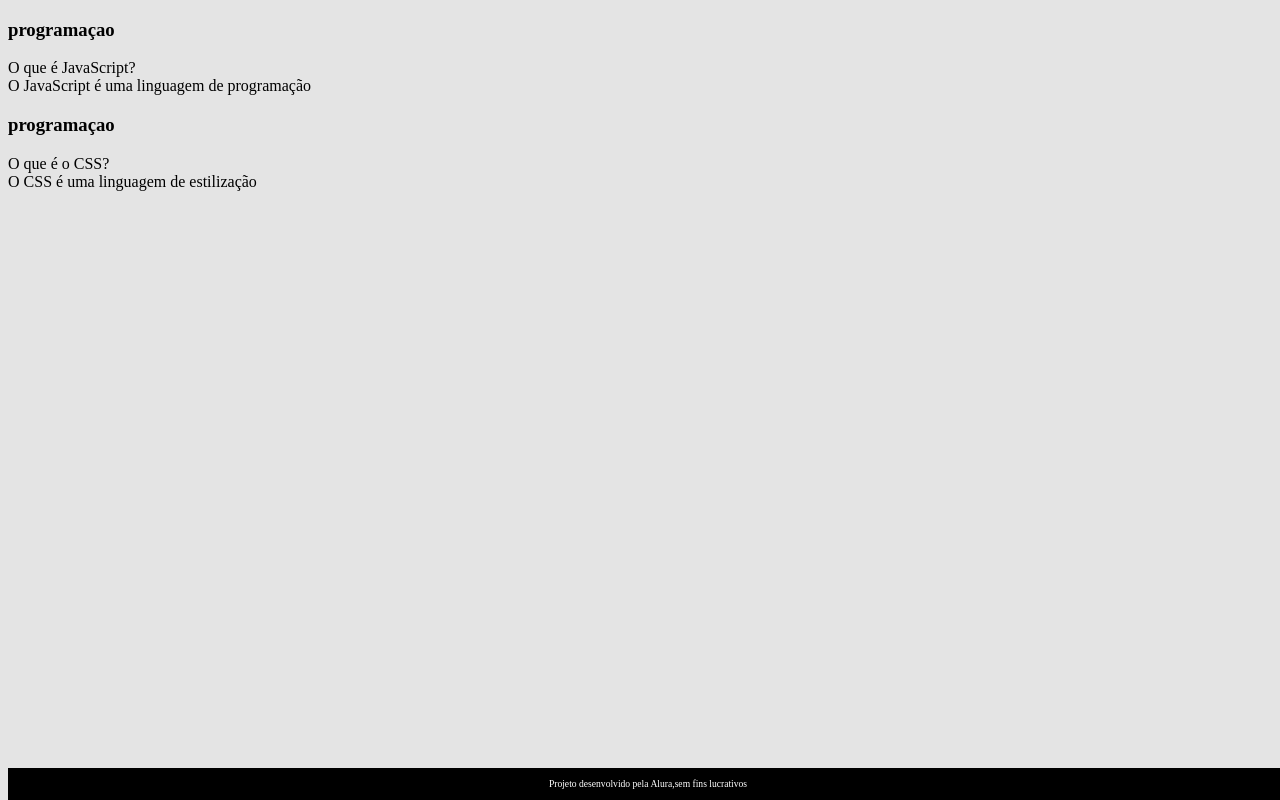
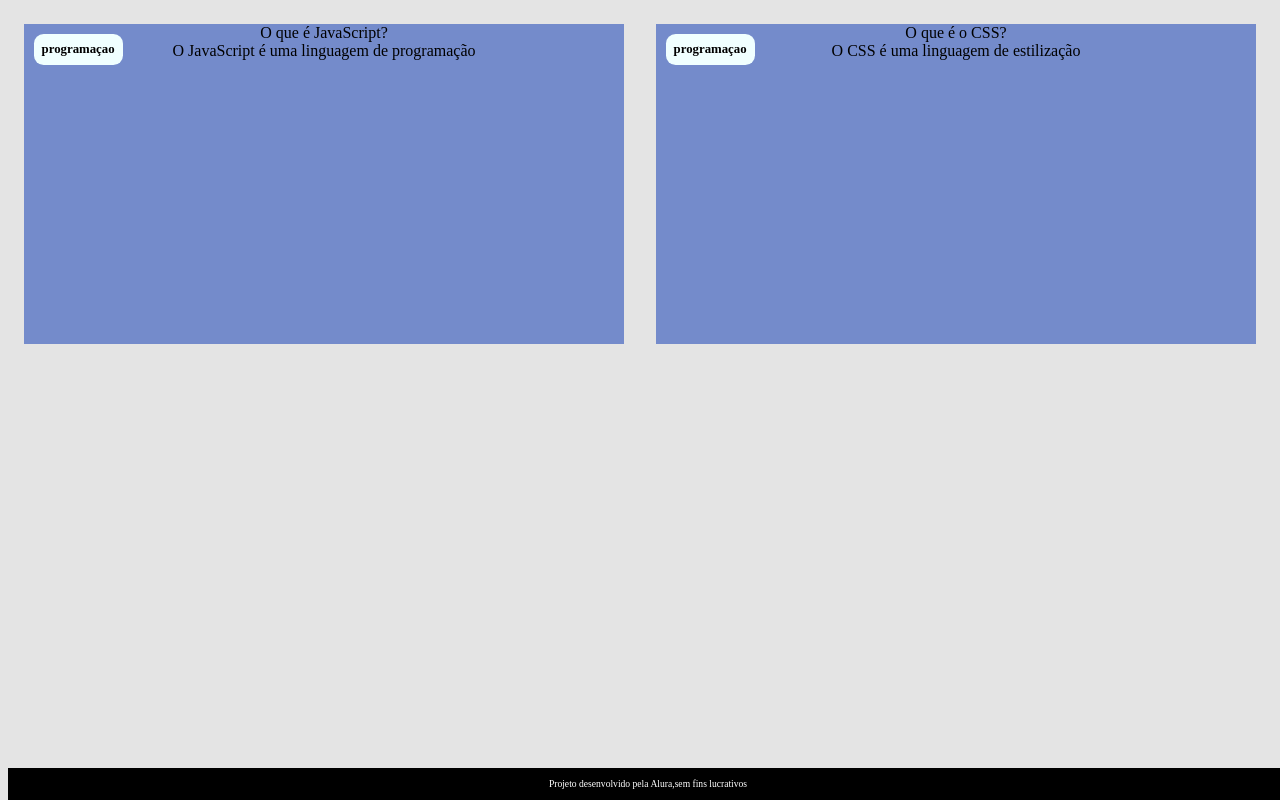
Before and after one commit to trix008/flashcards-3t, a plain HTML site: page index.html in a window 1280 px wide. Drawn offline with Linux system fonts and the light colour scheme.

Commit message:
Update style.css

```diff
--- a/assets/style.css
+++ b/assets/style.css
@@ -2,6 +2,32 @@ body{
     background-color: rgba(202, 202, 202, 0.507);
     font-family: bai jamjuree;
 }
+#container{
+    display: flex;
+}
+.cartao{
+margin: 1rem 1rem;
+background-color: rgba(0, 47, 177, 0.493);
+height: 20rem;
+flex-grow: 1;
+flex-basis: calc(33% - 6rem);
+}
+.cartao__conteudo{
+text-align: center;
+/*background-color: rgba(127, 251, 255, 0.808);*/
+}
+.cartao__conteudo h3{
+    background-color: azure;
+    text-align: left;
+    padding: 0.5rem;
+    position: absolute;
+    margin: 0.6rem;
+    border-radius: 0.6rem;
+    font-size: 1vw;
+
+}
+
+
 footer{
     background-color: black;
     color: white;
```
